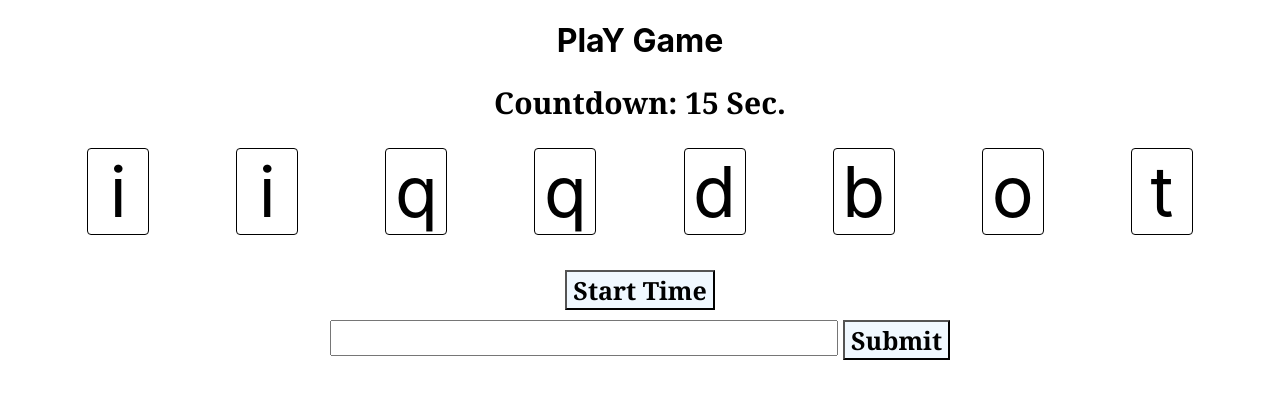
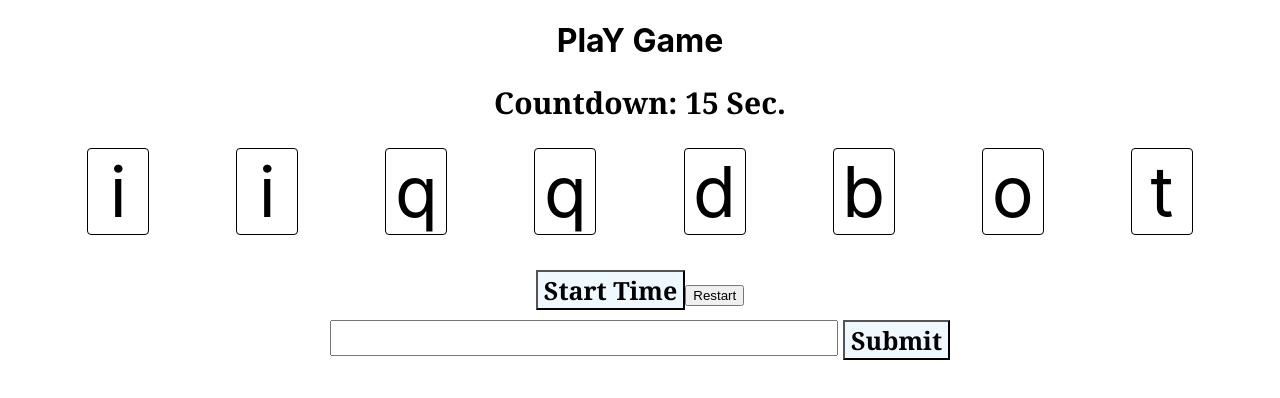
Before and after one commit to JohnJoseph2019/Eye4words, a React (Create React App) app: page /PlayGame in a window 1280 px wide. Shown: the top 398 px of the page. Built offline with nearby package versions, Linux system fonts and the light colour scheme; no server answers.

Commit message:
Added the RestartButton component and display it to the page next to the start button

```diff
--- a/src/components/PlayGame/PlayGame.js
+++ b/src/components/PlayGame/PlayGame.js
@@ -1,7 +1,7 @@
 import React, { useState } from "react"
 import { Redirect } from "react-router-dom"
 import "./PlayGame.css"
-// import RestartButton from "../RestartButton/RestartButton"
+import RestartButton from "../RestartButton/RestartButton"
 
 export default function PlayGame(props) {
   const [points, updatePoints] = useState(0);
@@ -83,7 +83,10 @@ export default function PlayGame(props) {
           : props.handleRandomPick()}
       </div>
 
-      {props.isActive === false ? <button className="startButton" onClick={props.handleTimer}>Start Time</button> : ""}
+      {props.isActive === false ?
+        <div className="buttonList"><button className="startButton" onClick={props.handleTimer}>Start Time</button>
+          <RestartButton handleRestart={props.handleRandomPick} /></div>
+        : ""}
 
       <form onSubmit={handleSubmit}>
         <input type="text" name="inputGuess" onChange={handleInput} value={props.inputGuess} />
```
